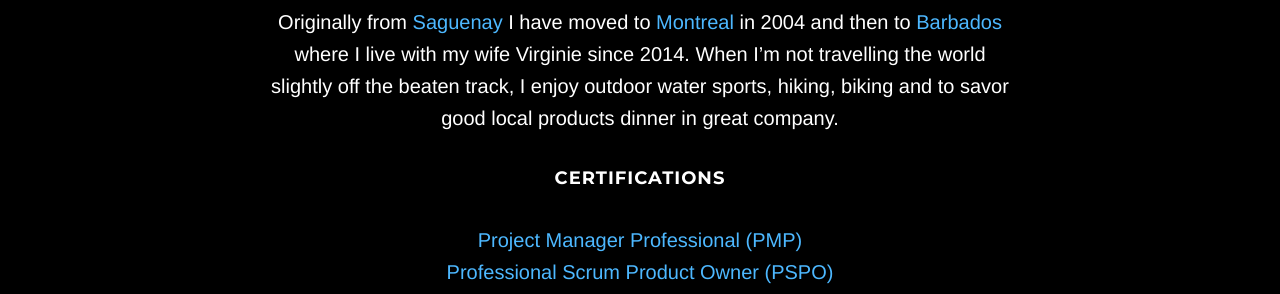
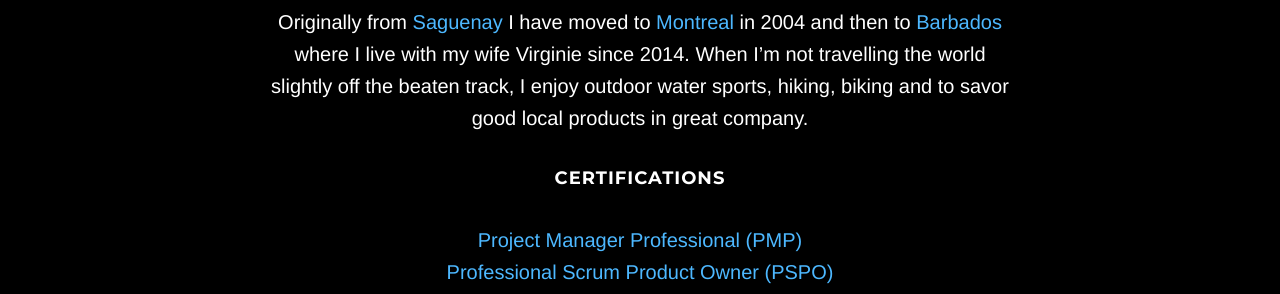
Before and after one commit to sylvaindeschenes/sylvaindeschenes.github.io, a Jekyll site: the page built from index.html, in a window 1280 px wide and 900 px high, scrolled down 1126 px. Shown: the part 217-511 px from the top of the window. Built offline with Jekyll 4.4.1, drawn with Linux system fonts in a browser that asks for light colours; some web fonts are replaced; some of the changed text lies outside the part shown.

Commit message:
text correction

```diff
--- a/_includes/footer.html
+++ b/_includes/footer.html
@@ -13,5 +13,3 @@
 					</p>
         </div>
     </footer>
-
-    <p><br /><br /><br /><br /><br /><br /></p>
--- a/about.html
+++ b/about.html
@@ -7,7 +7,7 @@ title: About&nbsp;Me
 
 Seasoned operation and project manager with more than 10 years building startups and restructuring companies, improving processes, empowering teams and delivering innovative products in resource-constrained environments.
 
-Originally from [Saguenay](https://goo.gl/maps/dYYPR41LM322) I have moved to [Montreal](https://goo.gl/maps/ChPnhgTk4eH2) in 2004 and then to [Barbados](https://goo.gl/maps/FUwPnEMskaM2) where I live with my wife Virginie since 2014. When I'm not travelling the world slightly off the beaten track, I enjoy outdoor water sports, hiking, biking and to savor good local products dinner in great company.
+Originally from [Saguenay](https://goo.gl/maps/dYYPR41LM322) I have moved to [Montreal](https://goo.gl/maps/ChPnhgTk4eH2) in 2004 and then to [Barbados](https://goo.gl/maps/FUwPnEMskaM2) where I live with my wife Virginie since 2014. When I'm not travelling the world slightly off the beaten track, I enjoy outdoor water sports, hiking, biking and to savor good local products in great company.
 
 #### Certifications
 
```
Also changed, not shown: _posts/2004-01-01-happening-marketing.md (+1 -0 lines).
